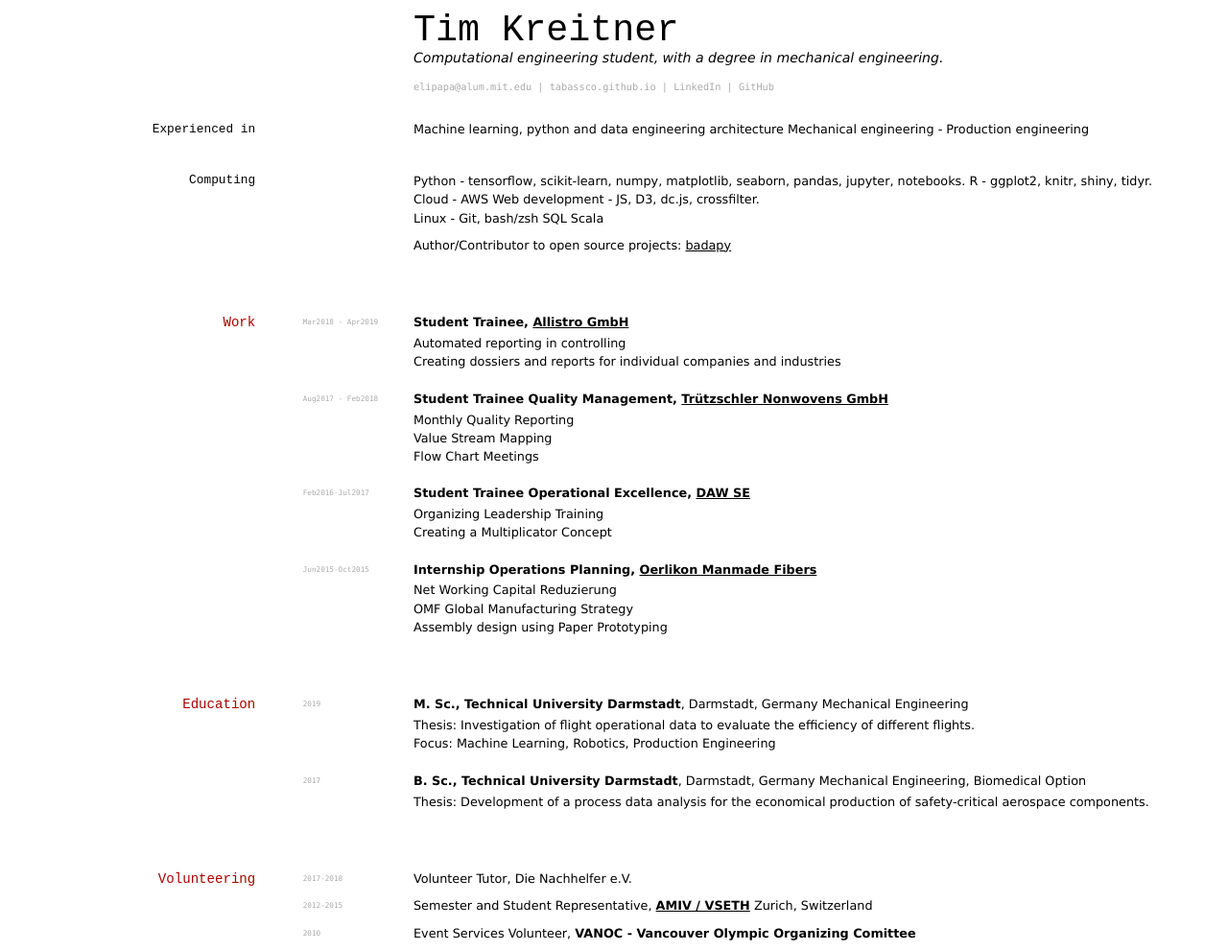
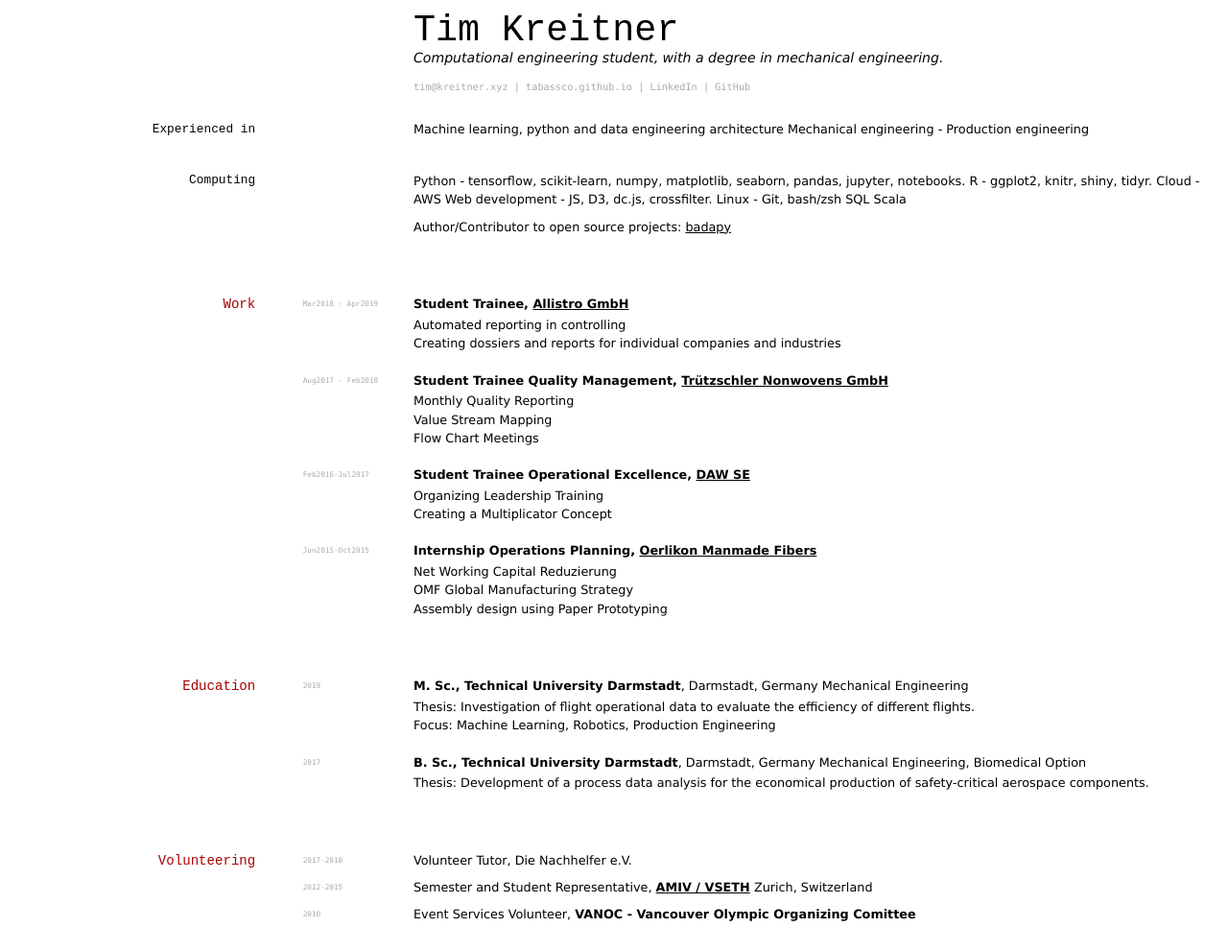
Before and after one commit to tabassco/timscv, a Jekyll site: the page built from index.md, in a window 1280 px wide. Shown: the whole page at 96% size. Built offline with Jekyll 4.4.1, drawn with Linux system fonts in a browser that asks for light colours; part of the change alters nothing that is shown.

Commit message:
correct email

```diff
--- a/index.md
+++ b/index.md
@@ -6,24 +6,7 @@ title: Tim Kreitner - Resume
 Computational engineering student, with a degree in mechanical engineering.
 
 <div id="webaddress">
-<script type="text/javascript">
-//<![CDATA[
-<!--
-var x="function f(x){var i,o=\"\",l=x.length;for(i=0;i<l;i+=2) {if(i+1<l)o+=" +
-"x.charAt(i+1);try{o+=x.charAt(i);}catch(e){}}return o;}f(\"ufcnitnof x({)av" +
-" r,i=o\\\"\\\"o,=l.xelgnhtl,o=;lhwli(e.xhcraoCedtAl(1/)3=!08{)rt{y+xx=l;=+;" +
-"lc}tahce({)}}of(r=i-l;1>i0=i;--{)+ox=c.ahAr(t)i};erutnro s.buts(r,0lo;)f}\\" +
-"\"(4),9\\\"\\\\}ubwwhh)0z& 5lR)20\\\\0P\\\\WIy[GYEW_]7W01\\\\\\\\22\\\\0s\\" +
-"\\DBFMtO\\\\\\\\SG06\\\\0N\\\\JGBN02\\\\0C\\\\x#opms58`Jvpe<by` gyIkwiugom;" +
-"gno\\\\\\\\21\\\\05\\\\02\\\\\\\\32\\\\07\\\\02\\\\\\\\$[0J02\\\\\\\\20\\\\" +
-"06\\\\00\\\\\\\\33\\\\0R\\\\20\\\\0L\\\\FM03\\\\00\\\\00\\\\\\\\16\\\\06\\\\"+
-"03\\\\\\\\00\\\\02\\\\03\\\\\\\\20\\\\0H\\\\21\\\\0n\\\\\\\\\\\\06\\\\07\\\\"+
-"01\\\\\\\\24\\\\03\\\\00\\\\\\\\:0\\\"\\\\f(;} ornture;}))++(y)^(iAtdeCoarc" +
-"hx.e(odrChamCro.fngriSt+=;o27=1y%2;*=)yy)4+(9i>f({i+)i+l;i<0;i=r(foh;gten.l" +
-"=x,l\\\"\\\\\\\"\\\\o=i,r va){,y(x fontincfu)\\\"\")"                        ;
-while(x=eval(x));
-//-->
-//]]> </script>
+<a href="tim@kreitner.xyz">tim@kreitner.xyz</a>
 
 | <a href="http://tabassco.github.io">tabassco.github.io</a>
 | <a href="https://www.linkedin.com/in/tim-kreitner-93632376/">LinkedIn</a>
```
